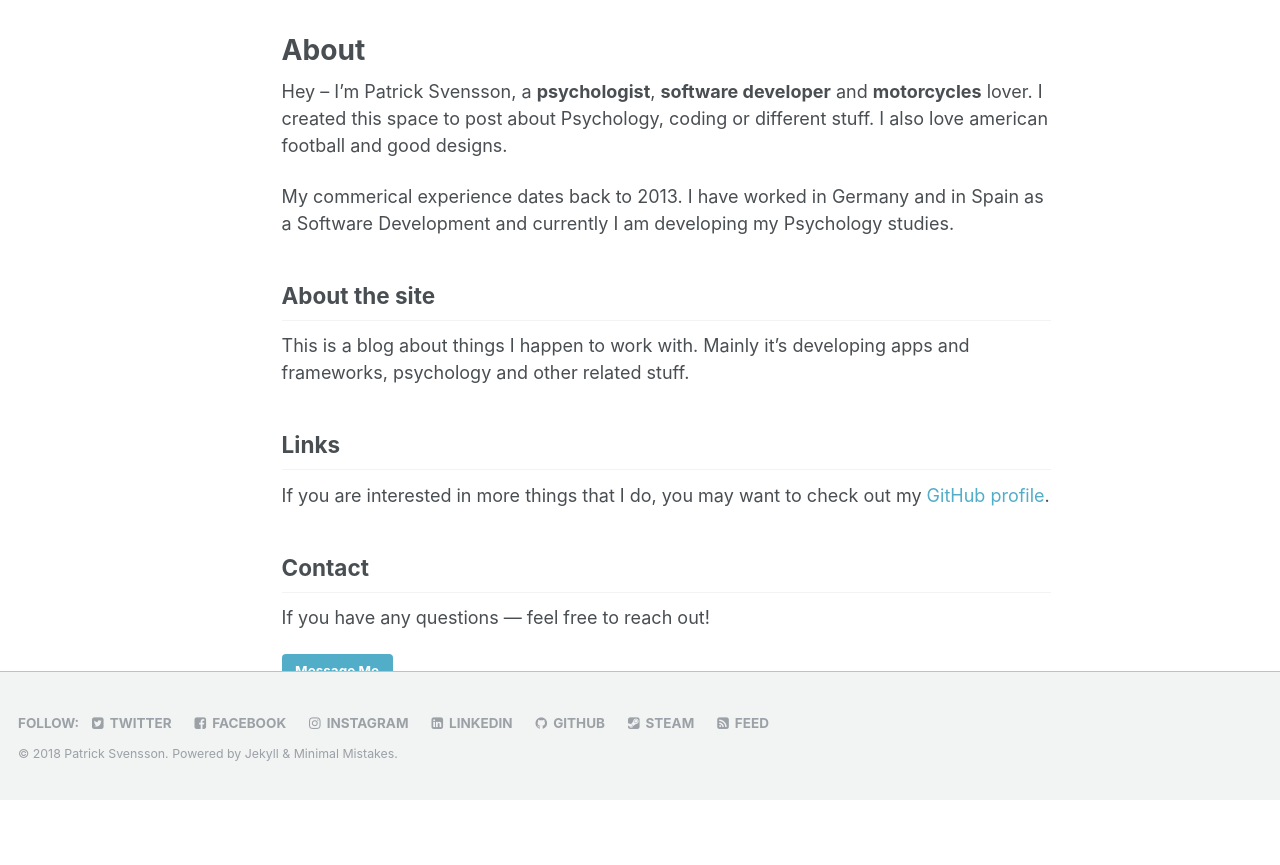
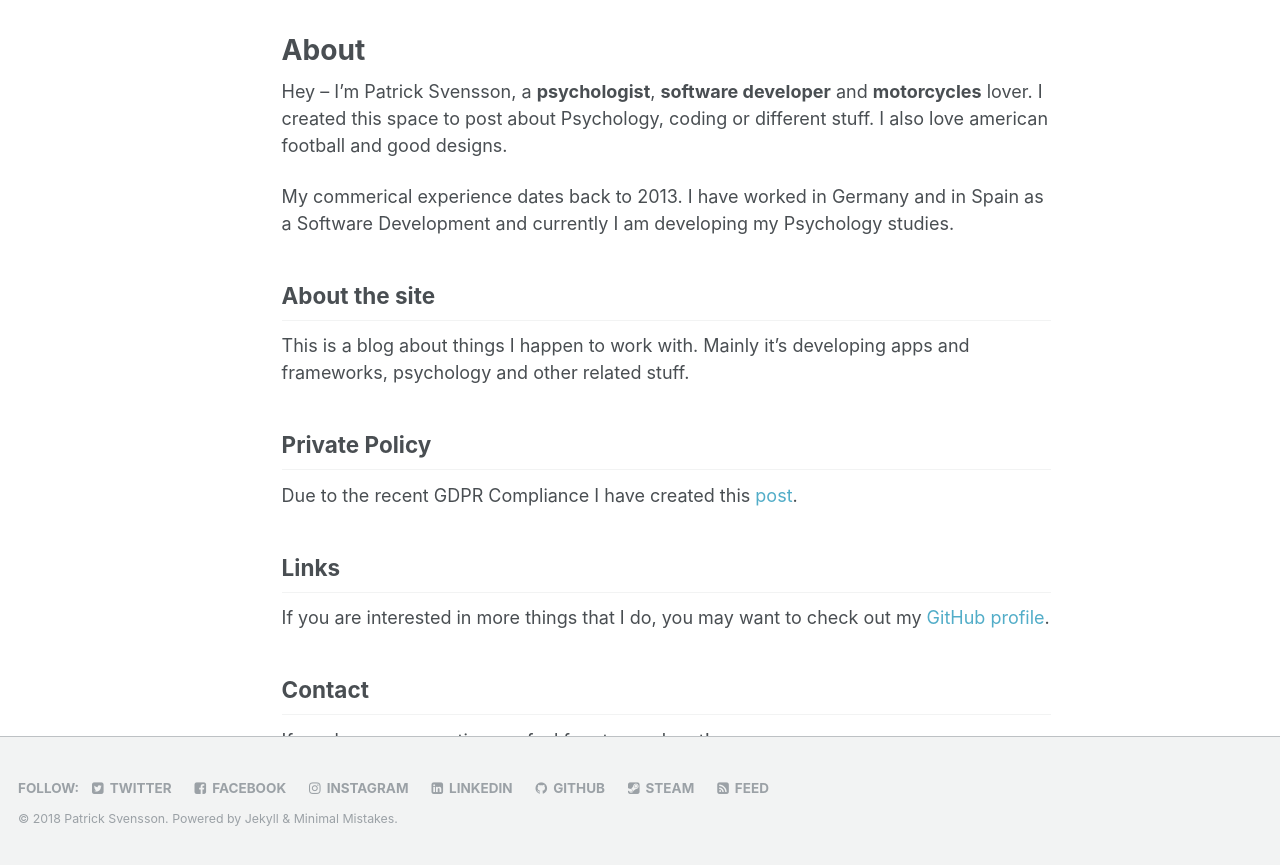
Before and after one commit to Patrickusaf/patrickusaf, a Jekyll site: the page built from _pages/about.md, in a window 1280 px wide. Shown: the part 100-965 px from the top of the page. Built offline with Jekyll 4.4.1, drawn with Linux system fonts in a browser that asks for light colours; before the commit the page ends 900 px from its top, so only the background shows below that.

Commit message:
Update about.md

```diff
--- a/_pages/about.md
+++ b/_pages/about.md
@@ -16,6 +16,10 @@
 
 This is a blog about things I happen to work with. Mainly it's developing apps and frameworks, psychology and other related stuff.
 
+## Private Policy
+
+Due to the recent GDPR Compliance I have created this [post](http://patrickusaf.com/private-policy{{ #private-policy }}){:target="_blank"}.
+
 ## Links
 
 If you are interested in more things that I do, you may want to check out my [GitHub profile](https://github.com/{{ author.github }}){:target="_blank"}.
```
